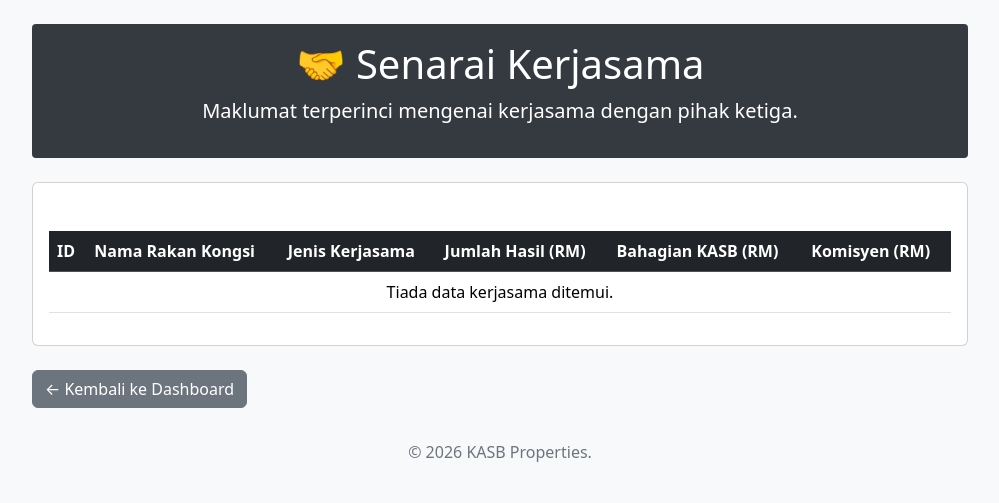
After one commit to azaharrabu/sistem-sewaan-KASB, a Flask app: page /kerjasama in a window 1280 px wide. The commit adds this page. Shown: the top 503 px of the page, without its empty margins (140-1139 px from the left). Run offline with Flask 3, Linux system fonts and the light colour scheme; the visitor is signed in with stand-in values (Sample User, id 1); data that the repository does not hold is empty.

Commit message:
Kemaskini dashboard: Tambah ringkasan Projek Baru dan Kerjasama ke paparan utama

```diff
--- a/app.py
+++ b/app.py
@@ -182,9 +182,16 @@ def index():
         other_res = supabase.table('pendapatan_lain').select('*').gte('tarikh', start_date).lte('tarikh', end_date).execute()
         other_data = other_res.data
 
-        # Struktur Data Kewangan: { bulan: { 'sewaan': 0, 'efeis': 0, 'petros': 0, 'total': 0 } }
-        financial_data = {m: {'sewaan': 0.0, 'efeis': 0.0, 'petros': 0.0, 'total': 0.0} for m in range(1, 13)}
-        yearly_totals = {'sewaan': 0.0, 'efeis': 0.0, 'petros': 0.0}
+        # Dapatkan Projek Baru & Kerjasama
+        projek_res = supabase.table('projek_baru').select('*').gte('tarikh_masuk', start_date).lte('tarikh_masuk', end_date).execute()
+        projek_data = projek_res.data
+
+        kerjasama_res = supabase.table('kerjasama_ketiga').select('*').gte('tarikh_terima', start_date).lte('tarikh_terima', end_date).execute()
+        kerjasama_data = kerjasama_res.data
+
+        # Struktur Data Kewangan
+        financial_data = {m: {'sewaan': 0.0, 'efeis': 0.0, 'petros': 0.0, 'projek': 0.0, 'kerjasama': 0.0, 'total': 0.0} for m in range(1, 13)}
+        yearly_totals = {'sewaan': 0.0, 'efeis': 0.0, 'petros': 0.0, 'projek': 0.0, 'kerjasama': 0.0}
         total_yearly_income = 0.00
 
         # Proses Sewaan
@@ -206,6 +213,24 @@ def index():
                 yearly_totals[src] += amt
 
             financial_data[dt.month]['total'] += amt
+            total_yearly_income += amt
+
+        # Proses Projek Baru (Guna tarikh_masuk & komisyen)
+        for p in projek_data:
+            dt = datetime.strptime(p['tarikh_masuk'], '%Y-%m-%d')
+            amt = float(p.get('komisyen') or 0)
+            financial_data[dt.month]['projek'] += amt
+            financial_data[dt.month]['total'] += amt
+            yearly_totals['projek'] += amt
+            total_yearly_income += amt
+
+        # Proses Kerjasama (Guna tarikh_terima & komisyen)
+        for k in kerjasama_data:
+            dt = datetime.strptime(k['tarikh_terima'], '%Y-%m-%d')
+            amt = float(k.get('komisyen') or 0)
+            financial_data[dt.month]['kerjasama'] += amt
+            financial_data[dt.month]['total'] += amt
+            yearly_totals['kerjasama'] += amt
             total_yearly_income += amt
 
         # -----------------------------------------------------
@@ -285,6 +310,71 @@ def render_income_detail(source_name):
 
     except Exception as e:
         return f"Ralat memuatkan data {source_name}: {e}"
+
+
+@app.route('/projek-baru', methods=['GET', 'POST'])
+@login_required
+def projek_baru_list():
+    """
+    Menguruskan (menambah dan memaparkan) projek baru dengan komisyen 10/15%.
+    """
+    if request.method == 'POST':
+        try:
+            data = {
+                "nama_projek": request.form.get('nama_projek'),
+                "keuntungan_bersih": float(request.form.get('keuntungan_bersih')),
+                "tarikh_masuk": request.form.get('tarikh_masuk'),
+                "user_id": session.get('user_id')
+            }
+            supabase.table('projek_baru').insert(data).execute()
+            flash('Projek baru berjaya direkodkan.', 'success')
+        except Exception as e:
+            flash(f'Ralat merekod projek: {e}', 'danger')
+
+        return redirect(url_for('projek_baru_list'))
+
+    # GET request: Paparkan senarai
+    try:
+        res = supabase.table('projek_baru').select('*').order('tarikh_masuk', desc=True).execute()
+        projek_list = res.data
+    except Exception as e:
+        flash(f'Ralat memuatkan senarai projek: {e}', 'danger')
+        projek_list = []
+
+    return render_template('projek_baru_list.html', projek_list=projek_list)
+
+
+@app.route('/kerjasama', methods=['GET', 'POST'])
+@login_required
+def kerjasama_list():
+    """
+    Menguruskan (menambah dan memaparkan) kerjasama pihak ketiga (komisyen 30%).
+    """
+    if request.method == 'POST':
+        try:
+            data = {
+                "nama_kerjasama": request.form.get('nama_kerjasama'),
+                "jumlah_diterima_kasb": float(request.form.get('jumlah_diterima_kasb')),
+                "tarikh_terima": request.form.get('tarikh_terima'),
+                "user_id": session.get('user_id')
+            }
+            supabase.table('kerjasama_ketiga').insert(data).execute()
+            flash('Rekod kerjasama berjaya disimpan.', 'success')
+        except Exception as e:
+            flash(f'Ralat merekod kerjasama: {e}', 'danger')
+
+        return redirect(url_for('kerjasama_list'))
+
+    # GET request: Paparkan senarai
+    try:
+        res = supabase.table('kerjasama_ketiga').select('*').order('tarikh_terima', desc=True).execute()
+        kerjasama_list = res.data
+    except Exception as e:
+        flash(f'Ralat memuatkan senarai kerjasama: {e}', 'danger')
+        kerjasama_list = []
+
+    return render_template('kerjasama_list.html', kerjasama_list=kerjasama_list)
+
 
 @app.route('/asset/<int:sewaan_id>')
 @login_required
--- /dev/null
+++ b/templates/kerjasama_list.html
@@ -0,0 +1,83 @@
+<!DOCTYPE html>
+<html lang="ms">
+<head>
+    <meta charset="UTF-8">
+    <meta name="viewport" content="width=device-width, initial-scale=1.0">
+    <title>Senarai Kerjasama - Sistem Sewaan KASB</title>
+    <link href="https://cdn.jsdelivr.net/npm/bootstrap@5.3.2/dist/css/bootstrap.min.css" rel="stylesheet">
+    <style>
+        body {
+            background-color: #f8f9fa;
+        }
+        .container {
+            max-width: 960px;
+        }
+        .header {
+            background-color: #343a40;
+            color: white;
+            padding: 1rem;
+            text-align: center;
+            border-radius: 0.25rem;
+        }
+        .table-responsive {
+            margin-top: 2rem;
+        }
+        .footer {
+            margin-top: 2rem;
+            text-align: center;
+            color: #6c757d;
+        }
+    </style>
+</head>
+<body>
+    <div class="container py-4">
+        <div class="header mb-4">
+            <h1>🤝 Senarai Kerjasama</h1>
+            <p class="lead">Maklumat terperinci mengenai kerjasama dengan pihak ketiga.</p>
+        </div>
+
+        <div class="card">
+            <div class="card-body">
+                <div class="table-responsive">
+                    <table class="table table-hover">
+                        <thead class="table-dark">
+                            <tr>
+                                <th>ID</th>
+                                <th>Nama Rakan Kongsi</th>
+                                <th>Jenis Kerjasama</th>
+                                <th>Jumlah Hasil (RM)</th>
+                                <th>Bahagian KASB (RM)</th>
+                                <th>Komisyen (RM)</th>
+                            </tr>
+                        </thead>
+                        <tbody>
+                            {% for item in kerjasama %}
+                            <tr>
+                                <td>{{ item.id }}</td>
+                                <td>{{ item.nama_rakan_kongsi }}</td>
+                                <td>{{ item.jenis_kerjasama }}</td>
+                                <td>{{ "%.2f"|format(item.jumlah_hasil) }}</td>
+                                <td>{{ "%.2f"|format(item.bahagian_kasb) }}</td>
+                                <td>{{ "%.2f"|format(item.komisyen) }}</td>
+                            </tr>
+                            {% else %}
+                            <tr>
+                                <td colspan="6" class="text-center">Tiada data kerjasama ditemui.</td>
+                            </tr>
+                            {% endfor %}
+                        </tbody>
+                    </table>
+                </div>
+            </div>
+        </div>
+
+        <div class="mt-4">
+            <a href="{{ url_for('index') }}" class="btn btn-secondary">&larr; Kembali ke Dashboard</a>
+        </div>
+
+        <div class="footer">
+            <p>&copy; 2026 KASB Properties.</p>
+        </div>
+    </div>
+</body>
+</html>
```
Also changed, not shown: templates/index.html (+50 -4 lines), templates/projek_baru_list.html (added, +81 -0 lines).
